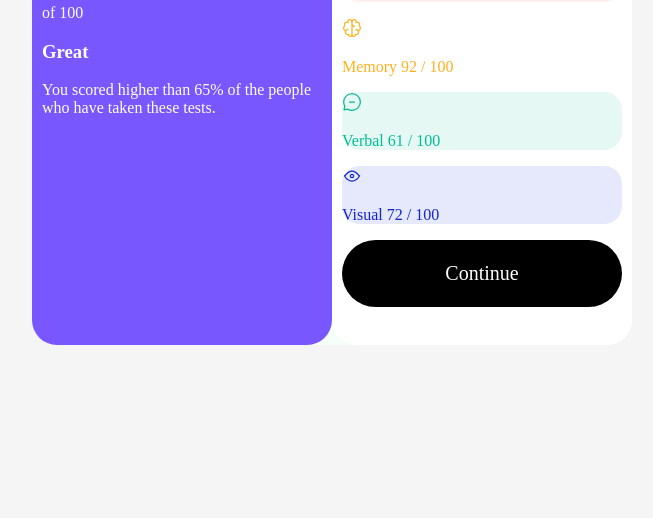
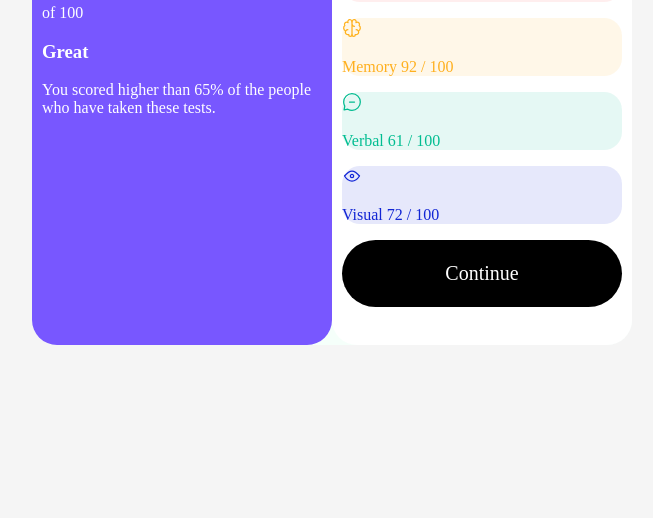
Before and after one commit to SAMMIE00/frontend-mentor-challenge, a plain HTML site: page first challenge/index.html in a window 1280 px wide. Shown: the part 298-816 px from the top of the page, without its empty margins (308-961 px from the left). Drawn offline with Linux system fonts and the light colour scheme.

Commit message:
more css

```diff
--- a/first challenge/style.css
+++ b/first challenge/style.css
@@ -40,7 +40,7 @@ body{
     border-radius: 18px;
 }
 .Memory-card {
-    background-color: hsla(39, 100%, 56%, 0.1gigi);
+    background-color: hsla(39, 100%, 56%, 0.1);
     color: hsl(39, 100%, 56%);
     border-radius: 18px;
 }
```
